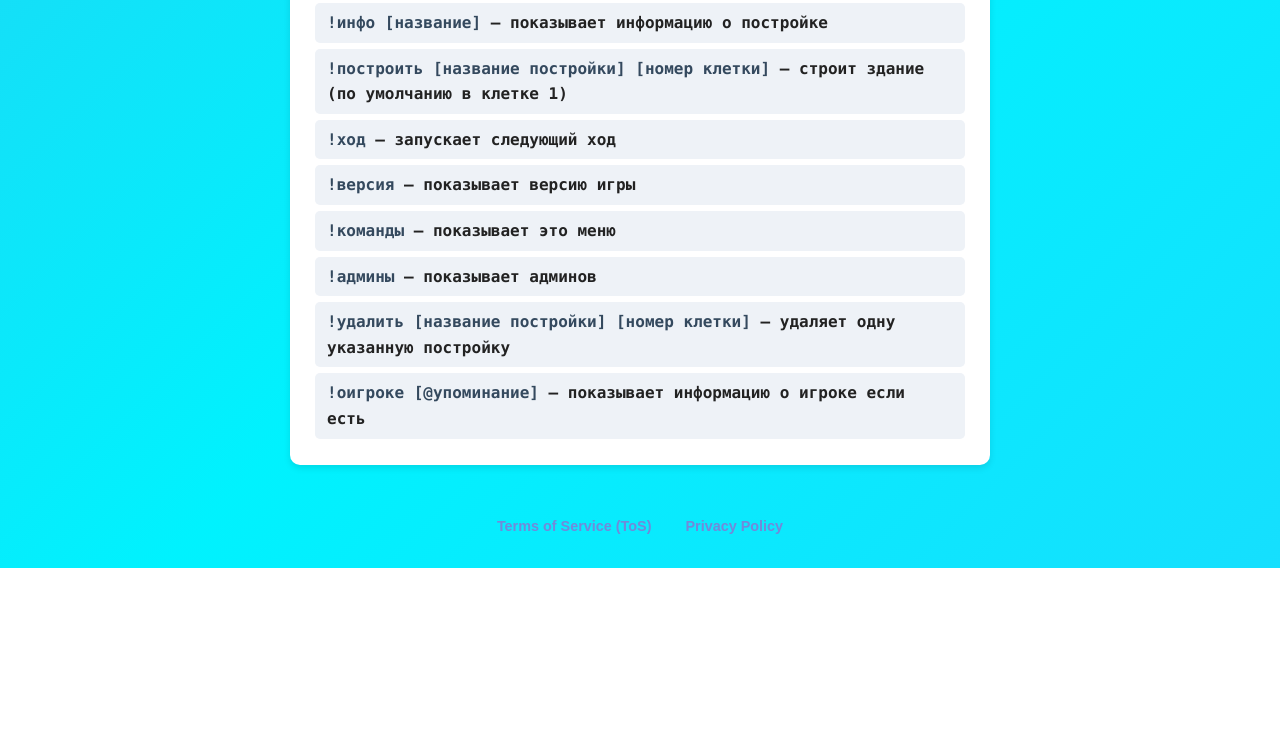
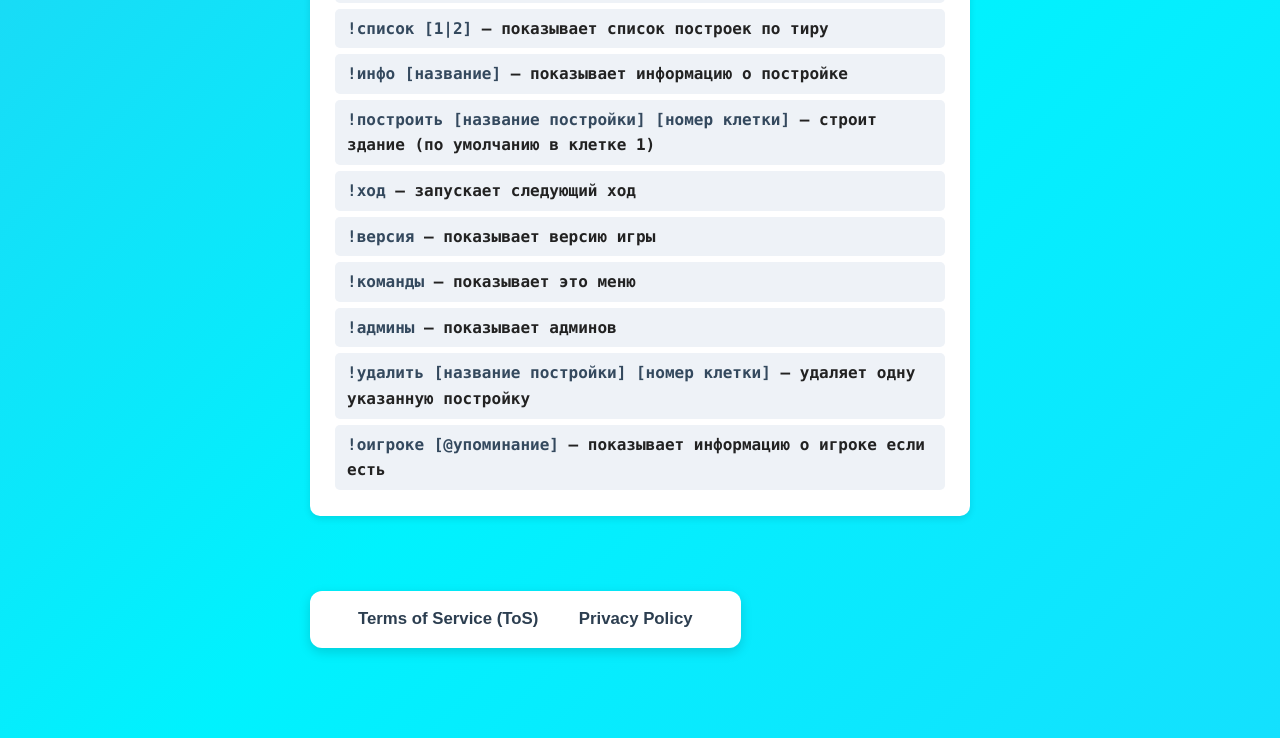
Before and after one commit to geomechealoe-afk/Chat-Bot-game, a plain HTML site: page index.html in a window 1280 px wide. Shown: the part 1239-1977 px from the top of the page. Before the commit the page ends 1807 px from the top, so only its background shows below. Drawn offline with Linux system fonts and the light colour scheme.

Commit message:
Update index.html
just visual

```diff
--- a/index.html
+++ b/index.html
@@ -21,12 +21,14 @@
       font-family: Arial, sans-serif;
       max-width: 700px;
       margin: 30px auto;
-      padding: 0 20px;
+      padding: 0 20px 60px; /* нижний паддинг для пространства под ссылками */
       background: linear-gradient(-45deg, #4facfe, #00f2fe, #7289da, #3a86ff);
       background-size: 400% 400%;
       animation: gradientBG 15s ease infinite;
       color: #222;
       line-height: 1.6;
+      min-height: 100vh;
+      box-sizing: border-box;
     }
     h1, h2 {
       text-align: center;
@@ -76,20 +78,30 @@
     .commands p strong {
       color: #34495e;
     }
-    /* Ссылки ToS и Privacy снизу */
+    /* Новый стиль для блока с ToS и Privacy */
     .footer-links {
       text-align: center;
-      font-size: 0.9em;
-      margin-top: 50px;
-      color: #555;
+      margin-top: 40px;
+      font-size: 1em;
+      color: #222;
+      background: white;
+      padding: 15px 30px;
+      border-radius: 12px;
+      box-shadow: 0 4px 12px rgba(0,0,0,0.15);
+      display: inline-block;
+      width: fit-content;
+      min-width: 280px;
     }
     .footer-links a {
-      margin: 0 15px;
-      color: #7289da;
+      color: #2c3e50;
+      font-weight: 700;
+      margin: 0 18px;
       text-decoration: none;
-      font-weight: bold;
+      font-size: 1.05em;
+      transition: color 0.3s ease;
     }
     .footer-links a:hover {
+      color: #7289da;
       text-decoration: underline;
     }
   </style>
@@ -143,9 +155,10 @@
     <p><strong>!оигроке [@упоминание]</strong> — показывает информацию о игроке если есть</p>
   </div>
 
-  <div class="footer-links">
+  <div class="footer-links" role="contentinfo" aria-label="Ссылки на условия использования и политику конфиденциальности">
     <a href="tos.html">Terms of Service (ToS)</a>
     <a href="privacy.html">Privacy Policy</a>
   </div>
+
 </body>
 </html>
```
